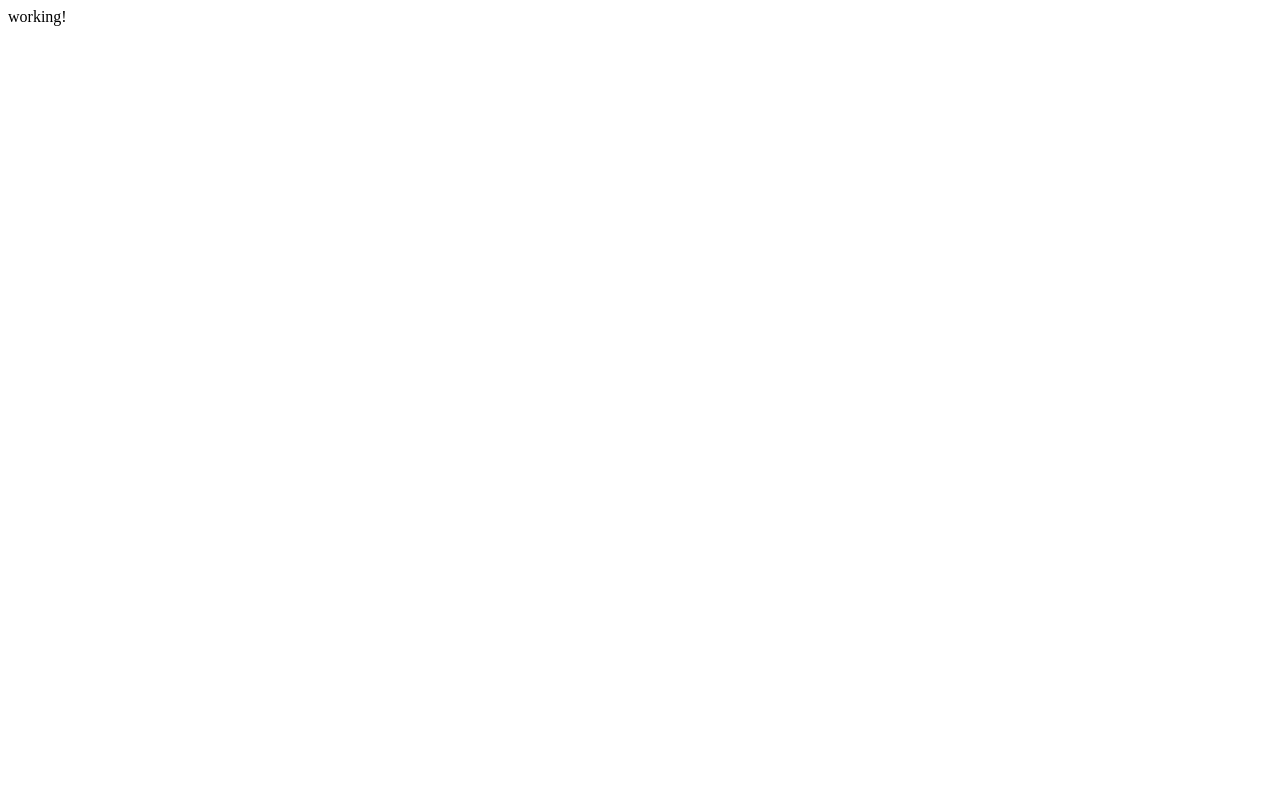
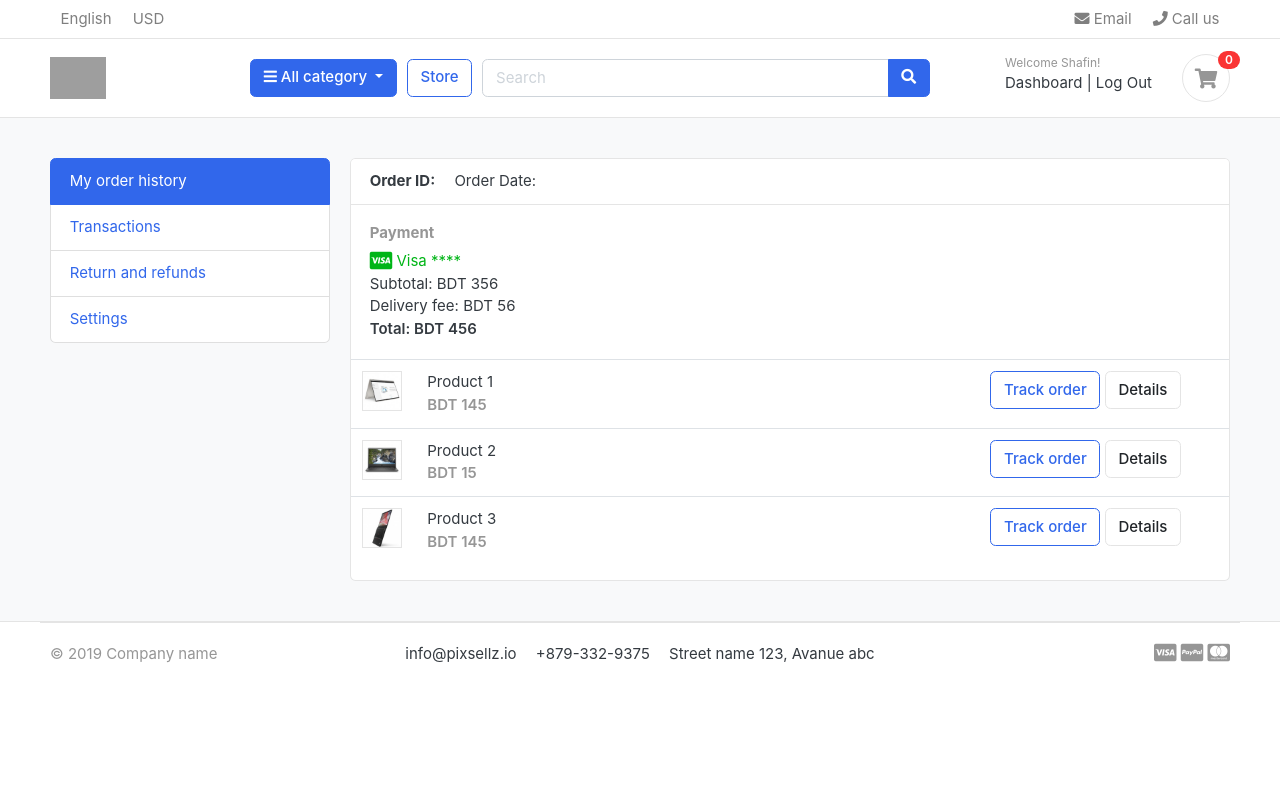
Before and after one commit to RudRo09/Group01, a Django app: page /accounts/ in a window 1280 px wide. Before the commit the page is almost empty. Run offline with Django 3.2, Linux system fonts and the light colour scheme; a user stored in the database is signed in; data comes from the database, SQL or seed files in the repository; data that the repository does not hold is empty; some libraries are stand-ins or nearby versions; some web fonts are replaced; grey boxes are pictures that could not be loaded.

Commit message:
enhancement #15 : Created the dashboard page
Designed the static dashboard page, and rendered it from the dashboard view.

```diff
--- a/Code/project/accounts/views.py
+++ b/Code/project/accounts/views.py
@@ -102,4 +102,4 @@
 
 @login_required(login_url='login')
 def dashboard(request):
-	return HttpResponse('working!')
+	return render(request, 'accounts/dashboard.html')
--- /dev/null
+++ b/Code/project/templates/accounts/dashboard.html
@@ -0,0 +1,85 @@
+{% extends 'base.html' %}
+
+{% block content %}
+
+<section class="section-conten padding-y bg">
+
+{% include 'includes/alerts.html' %}
+
+  <div class="container">
+    <div class="row">
+      <aside class="col-md-3">
+        <!--   SIDEBAR   -->
+        <ul class="list-group">
+          <a class="list-group-item active" href="#"> My order history </a>
+          <a class="list-group-item" href="#"> Transactions </a>
+          <a class="list-group-item" href="#"> Return and refunds </a>
+          <a class="list-group-item" href="#">Settings </a>
+        </ul>
+        <br>
+        <!--   SIDEBAR .//END   -->
+      </aside>
+      <main class="col-md-9">
+        <article class="card">
+          <header class="card-header">
+            <strong class="d-inline-block mr-3">Order ID:<br></strong>
+            <span>Order Date: </span>
+          </header>
+          <div class="card-body">
+            <div class="row">
+              <div class="col-md-4">
+                <h6 class="text-muted">Payment</h6>
+                <span class="text-success">
+                  <i class="fab fa-lg fa-cc-visa"></i>
+                  Visa  ****
+                </span>
+                <p>Subtotal: BDT 356 <br>
+                  Delivery fee: BDT 56 <br>
+                  <span class="b">Total: BDT 456 </span>
+                </p>
+              </div>
+            </div> <!-- row.// -->
+          </div> <!-- card-body .// -->
+          <div class="table-responsive">
+            <table class="table table-hover">
+              <tr>
+                <td width="65">
+                  <img src="../images/items/1.jpg" class="img-xs border">
+                </td>
+                <td>
+                  <p class="title mb-0">Product 1</p>
+                  <var class="price text-muted">BDT 145</var>
+                </td>
+                <td width="250"> <a href="#" class="btn btn-outline-primary">Track order</a> <a href="#" class="btn btn-light"> Details </a> </td>
+              </tr>
+              <tr>
+                <td>
+                  <img src="../images/items/2.jpg" class="img-xs border">
+                </td>
+                <td>
+                  <p class="title mb-0">Product 2</p>
+                  <var class="price text-muted">BDT 15</var>
+                </td>
+                <td> <a href="#" class="btn btn-outline-primary">Track order</a> <a href="#" class="btn btn-light"> Details </a> </td>
+              </tr>
+              <tr>
+                <td>
+                  <img src="../images/items/3.jpg" class="img-xs border">
+                </td>
+                <td>
+                  <p class="title mb-0">Product 3</p>
+                  <var class="price text-muted">BDT 145</var>
+                </td>
+                <td> <a href="#" class="btn btn-outline-primary">Track order</a> <a href="#" class="btn btn-light"> Details </a> </td>
+              </tr>
+            </table>
+          </div> <!-- table-responsive .end// -->
+        </article> <!-- order-group.// -->
+      </main>
+    </div> <!-- row.// -->
+  </div>
+
+
+</section>
+
+{% endblock %}
--- a/Code/project/templates/includes/navbar.html
+++ b/Code/project/templates/includes/navbar.html
@@ -71,7 +71,7 @@
                   <div class="widget-header">
                      <small class="title text-muted">Welcome {{ user.first_name }}!</small>
                      <div>
-                        <a href="#">Dashboard</a> <span class="dark-transp"> | </span>
+                        <a href="{% url 'dashboard' %}">Dashboard</a> <span class="dark-transp"> | </span>
                         <a href="{% url 'logout' %}">Log Out</a>
                      </div>
                   </div>
```
